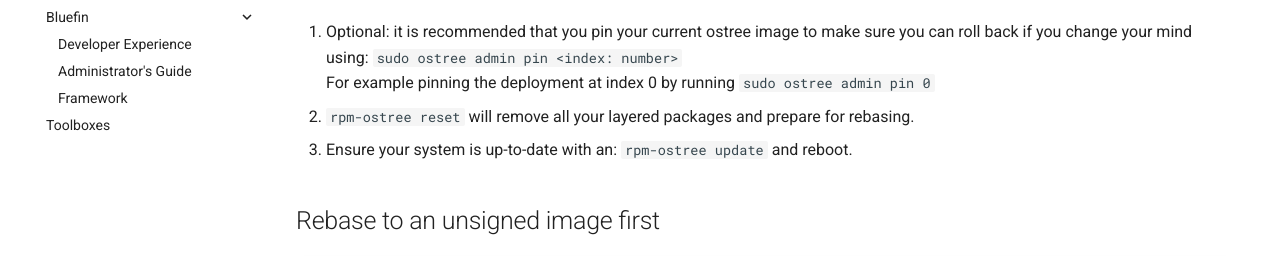
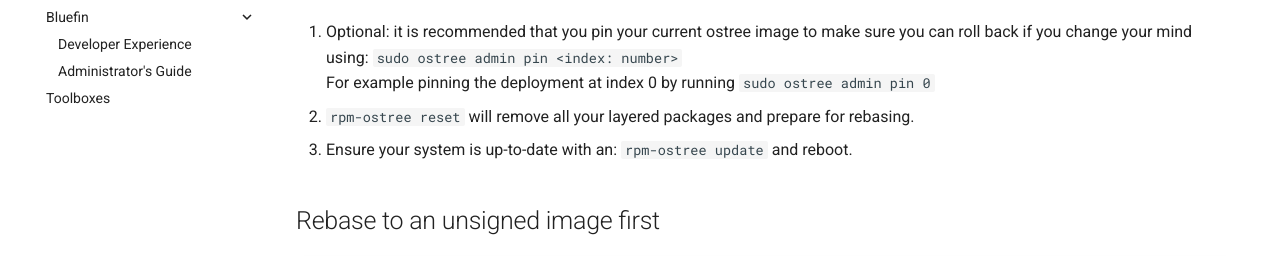
Before and after one commit to ublue-os/website, an MkDocs documentation site: the page built from docs/images.md, in a window 1280 px wide. Shown: the part 623-879 px from the top of the page. Built offline with MkDocs 1.6.1 and Material for MkDocs 9.7.7, drawn with Linux system fonts in a browser that asks for light colours; comment, search, counter and statistics services are not loaded.

Commit message:
fix: remove old framework page from nav

```diff
--- a/mkdocs.yml
+++ b/mkdocs.yml
@@ -108,7 +108,6 @@ nav:
           - Introduction: images/bluefin/index.md
           - Developer Experience: images/bluefin/developer-experience.md
           - Administrator's Guide: images/bluefin/admin.md
-          - Framework: images/bluefin/framework.md
       - Toolboxes: toolboxes.md
   - Community:
       - Mission: mission.md
```
